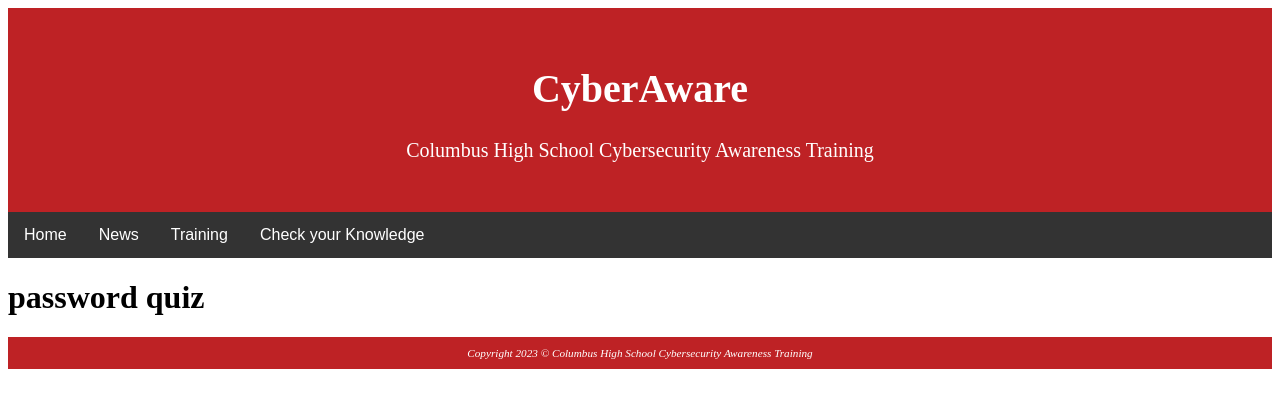
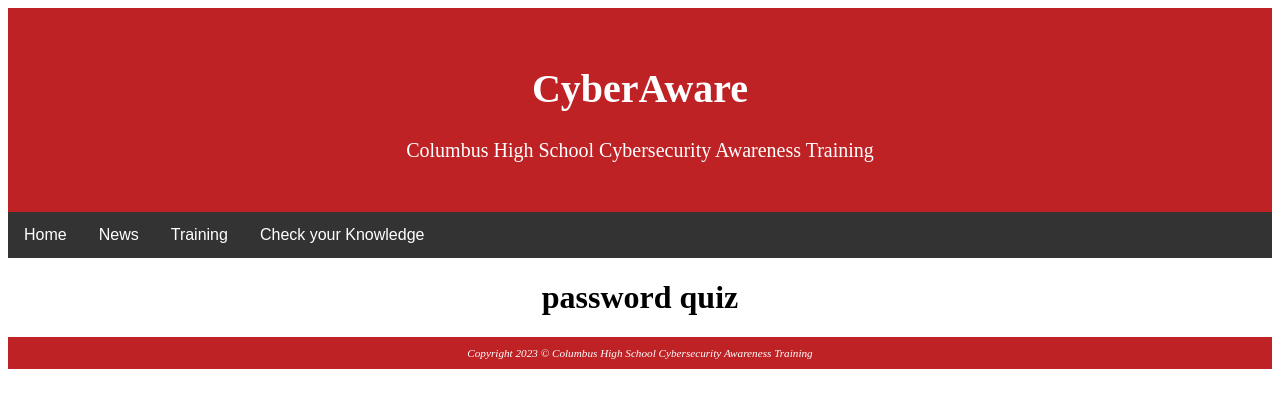
Before and after one commit to aartler/CyberAware, a plain HTML site: page Password Quiz.html in a window 1280 px wide. Drawn offline with Linux system fonts and the light colour scheme.

Commit message:
Update Password Quiz.html

```diff
--- a/Password Quiz.html
+++ b/Password Quiz.html
@@ -38,8 +38,12 @@
     </div>
   </div>
 </div>
+<main>
+	<div id="content">
+		<h1> password quiz </h1>
+	</div>
+</main>
 
-<h1> password quiz </h1>
 <footer>
 	Copyright 2023 &copy;  Columbus High School Cybersecurity Awareness Training
 
```
